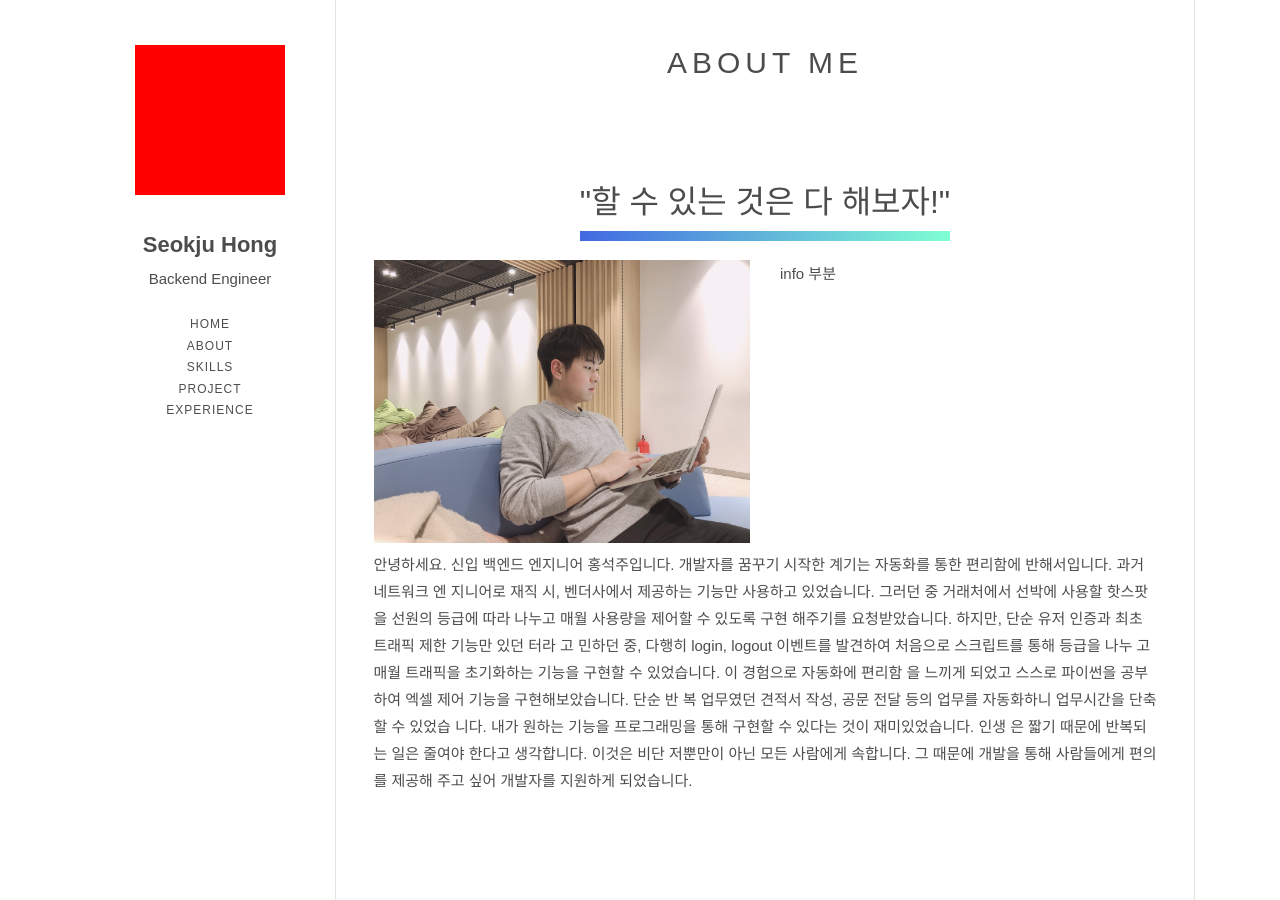
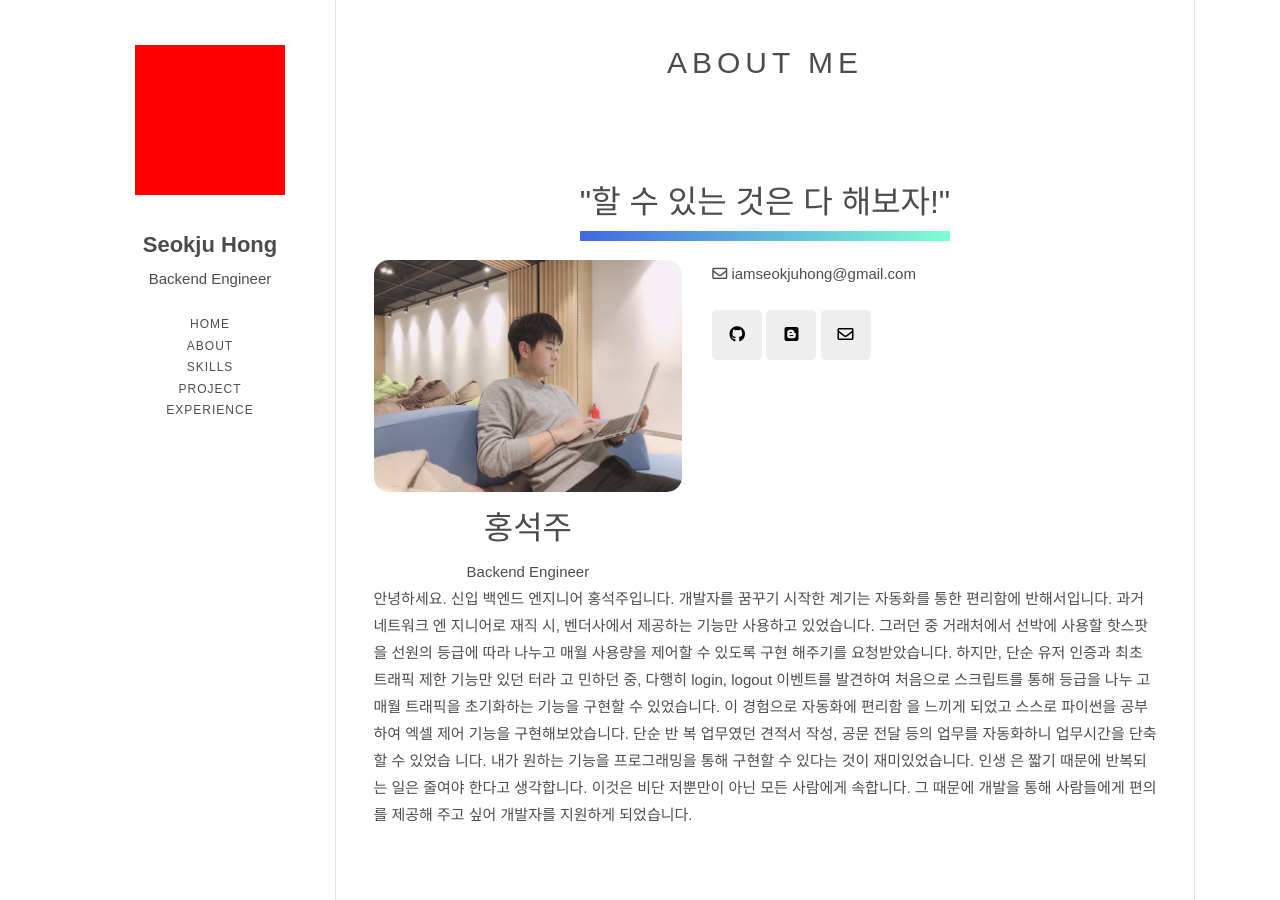
Before and after one commit to somefood/somefood.github.io, a Jekyll site: the page portfolio/index.html, which Jekyll copies as it is, in a window 1280 px wide and 900 px high, scrolled down 903 px. Built offline with Jekyll 4.4.1, drawn with Linux system fonts in a browser that asks for light colours; nearby versions of some CDN libraries.

Commit message:
about 영역 수정

```diff
--- a/portfolio/css/style.css
+++ b/portfolio/css/style.css
@@ -225,9 +225,28 @@ figure {
 /* about section */
 #Portfolio--about .about-content .picture img {
 	width: 100%;
+	border-radius: 15px;
 }
 
-#Portfolio--about .about-content .text {
+#Portfolio--about .about-content .name {
+	font-size: 2rem;
+	text-align: center;
+}
+
+#Portfolio--about .about-content .job {
+	text-align: center;
+}
+
+#Portfolio--about .info .extra-info a{
+	width: 50px;
+	line-height: 50px;
+	background: #eee;
+	border-radius: 5px;
+	font-size: 16px;
+	color: #000000;
+	display: inline-block;
+	text-align: center;
+	cursor: pointer;
 }
 
 .project {
--- a/portfolio/index.html
+++ b/portfolio/index.html
@@ -52,11 +52,22 @@
             </div>
           </div>
           <div class="row about-content">
-            <div class="col-md-6 picture">
+            <div class="col-md-5 picture">
               <img src="assets/seokju.jpeg" alt="">
+              <div>
+                <div class="name">홍석주</div>
+                <div class="job">Backend Engineer</div>
+              </div>
             </div>
-            <div class="col-md-6 info">
-              info 부분
+            <div class="col-md-7 info">
+              <div>
+                <div class="extra-info">
+                  <p><i class="far fa-envelope"></i> iamseokjuhong@gmail.com</p>
+                  <a href="https://github.com/somefood"><i class="fab fa-github"></i></a>
+                  <a href="https://somefood.github.io"><i class="fab fa-blogger"></i></a>
+                  <a href="mailto:iamseokjuhong@gmail.com"><i class="far fa-envelope"></i></a>
+                </div>
+              </div>
             </div>
             <div class="col-md-12 text">
               안녕하세요. 신입 백엔드 엔지니어 홍석주입니다.
```
